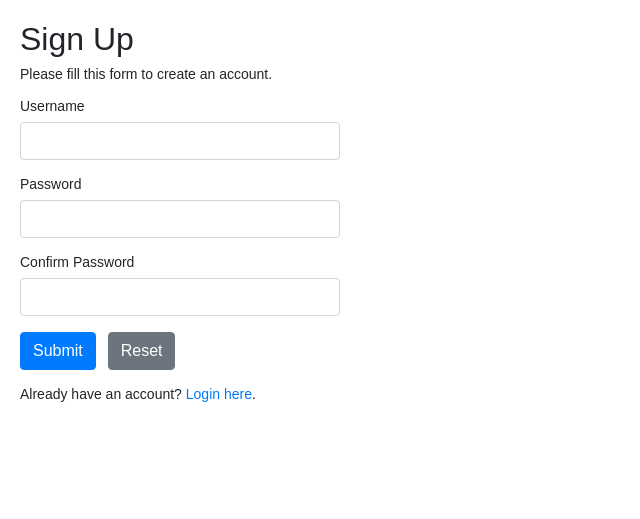
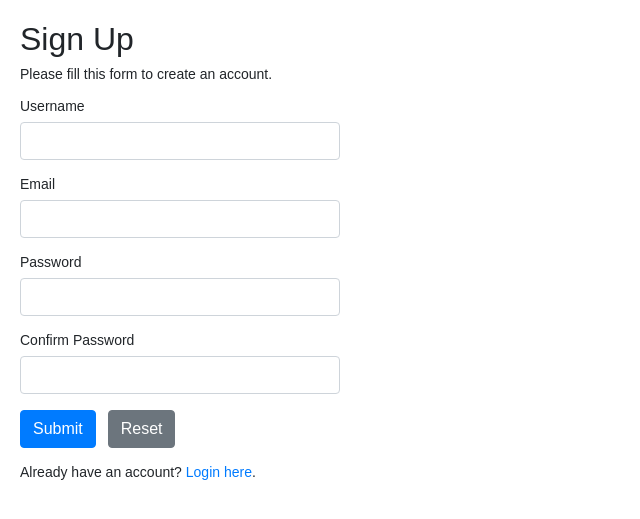
Before and after one commit to alowtron/Chat-Bot---Silver-Echo, a PHP site: page /register.php in a window 1280 px wide. Shown: the top 519 px of the page, without its empty margins (0-640 px from the left). Run offline with PHP 8.4, Linux system fonts and the light colour scheme.

Commit message:
updated register.php

```diff
--- a/chatbot.php
+++ b/chatbot.php
@@ -10,7 +10,6 @@ $modelSelect = $_POST['modelSelect'];
 
 
 $curl = curl_init();
-
 
 curl_setopt_array($curl, [
   CURLOPT_URL => "https://api.together.xyz/v1/chat/completions",
@@ -46,7 +45,7 @@ curl_setopt_array($curl, [
     ]
   ]),
   CURLOPT_HTTPHEADER => [
-    "Authorization: Bearer ",
+    "Authorization: Bearer 342d921e6ba8b5a9eb380e5e8b6d7f3bf8955534166c66a2f8b0fbf961e497ac",
     "accept: application/json",
     "content-type: application/json"
   ],
--- a/memory.php
+++ b/memory.php
@@ -28,7 +28,7 @@ curl_setopt_array($curl, [
     ]
   ]),
   CURLOPT_HTTPHEADER => [
-    "Authorization: Bearer ",
+    "Authorization: Bearer 342d921e6ba8b5a9eb380e5e8b6d7f3bf8955534166c66a2f8b0fbf961e497ac",
     "accept: application/json",
     "content-type: application/json"
   ],
--- a/register.php
+++ b/register.php
@@ -3,8 +3,8 @@
 require_once "config.php";
 
 // Define variables and initialize with empty values
-$username = $password = $confirm_password = "";
-$username_err = $password_err = $confirm_password_err = "";
+$username = $password = $confirm_password = $email = "";
+$username_err = $password_err = $confirm_password_err = $email_err = "";
 
 // Processing form data when form is submitted
 if($_SERVER["REQUEST_METHOD"] == "POST"){
@@ -44,11 +44,20 @@ if($_SERVER["REQUEST_METHOD"] == "POST"){
         }
     }
 
+    // Validate email
+    if(empty(trim($_POST["email"]))){
+        $email_err = "Please enter an email address.";
+    } elseif(!filter_var(trim($_POST["email"]), FILTER_VALIDATE_EMAIL)){
+        $email_err = "Please enter a valid email address.";
+    } else{
+        $email = trim($_POST["email"]);
+    }
+
     // Validate password
     if(empty(trim($_POST["password"]))){
         $password_err = "Please enter a password.";
     } elseif(strlen(trim($_POST["password"])) < 6){
-        $password_err = "Password must have atleast 6 characters.";
+        $password_err = "Password must have at least 6 characters.";
     } else{
         $password = trim($_POST["password"]);
     }
@@ -64,23 +73,31 @@ if($_SERVER["REQUEST_METHOD"] == "POST"){
     }
 
     // Check input errors before inserting in database
-    if(empty($username_err) && empty($password_err) && empty($confirm_password_err)){
+    if(empty($username_err) && empty($password_err) && empty($confirm_password_err) && empty($email_err)){
 
         // Prepare an insert statement
-        $sql = "INSERT INTO users (username, password) VALUES (?, ?)";
+        $sql = "INSERT INTO users (username, password, email) VALUES (?, ?, ?)";
 
         if($stmt = mysqli_prepare($link, $sql)){
             // Bind variables to the prepared statement as parameters
-            mysqli_stmt_bind_param($stmt, "ss", $param_username, $param_password);
+            mysqli_stmt_bind_param($stmt, "sss", $param_username, $param_password, $param_email);
 
             // Set parameters
             $param_username = $username;
             $param_password = password_hash($password, PASSWORD_DEFAULT); // Creates a password hash
+            $param_email = $email;
 
             // Attempt to execute the prepared statement
             if(mysqli_stmt_execute($stmt)){
-                // Redirect to login page
-                header("location: login.php");
+                // Registration successful, start a new session
+                session_start();
+
+                // Store data in session variables
+                $_SESSION["loggedin"] = true;
+                $_SESSION["username"] = $username;
+
+                // Redirect to logged-in page
+                header("location: index.php");
             } else{
                 echo "Oops! Something went wrong. Please try again later.";
             }
@@ -117,6 +134,11 @@ if($_SERVER["REQUEST_METHOD"] == "POST"){
                 <span class="invalid-feedback"><?php echo $username_err; ?></span>
             </div>
             <div class="form-group">
+                <label>Email</label>
+                <input type="email" name="email" class="form-control <?php echo (!empty($email_err)) ? 'is-invalid' : ''; ?>" value="<?php echo $email; ?>">
+                <span class="invalid-feedback"><?php echo $email_err; ?></span>
+            </div>
+            <div class="form-group">
                 <label>Password</label>
                 <input type="password" name="password" class="form-control <?php echo (!empty($password_err)) ? 'is-invalid' : ''; ?>" value="<?php echo $password; ?>">
                 <span class="invalid-feedback"><?php echo $password_err; ?></span>
```
Also changed, not shown: 1 other file.
